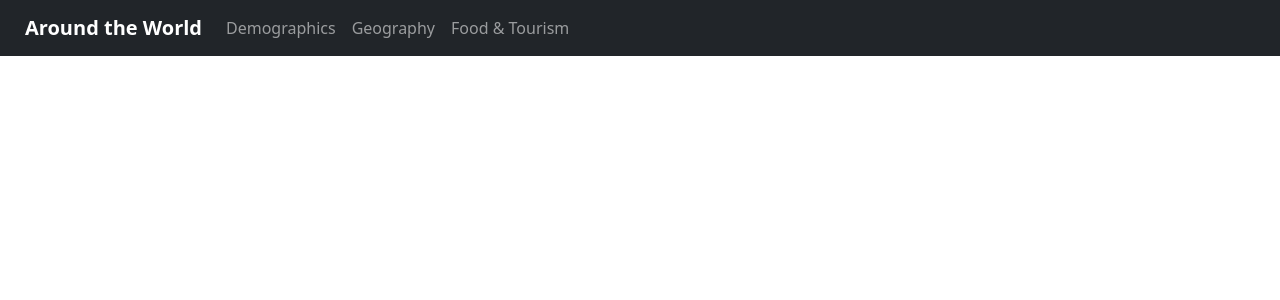
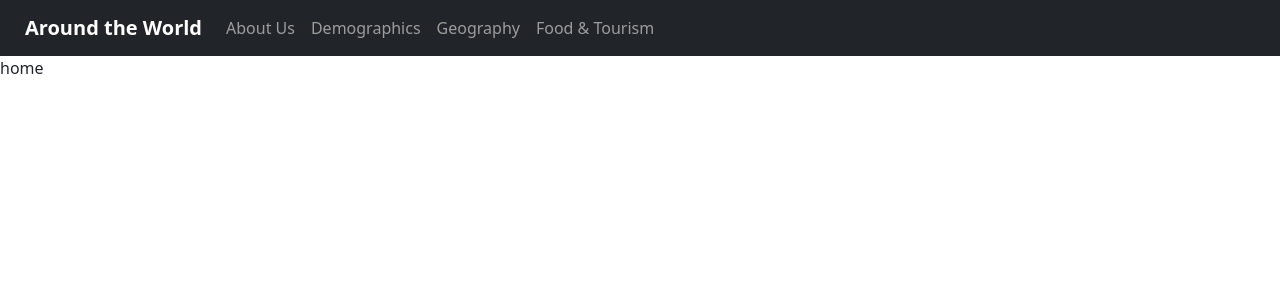
Before and after one commit to preethk0/CS373, a React (Create React App) app in the folder front-end/: page / in a window 1280 px wide. Shown: the top 300 px of the page. Built offline with nearby package versions, Linux system fonts and the light colour scheme.

Commit message:
basic navigational structure

```diff
--- a/front-end/src/App.js
+++ b/front-end/src/App.js
@@ -2,16 +2,22 @@ import React from "react";
 import { Switch, BrowserRouter as Router, Route } from "react-router-dom";
 import NavBar from "./components/NavBar/NavBar.js";
 import "./App.css";
+import DemographicsAll from "./screens/Demographics/DemographicsAll";
+import HomeSplash from "./screens/HomeSplash/HomeSplash.js";
+import GeographyAll from "./screens/Geography/GeographyAll.js";
+import FoodAndTourismAll from "./screens/FoodAndTourism/FoodAndTourismAll.js";
+import About from "./screens/About/About.js";
 
 function App() {
   return (
     <Router>
       <NavBar />
       <Switch>
-        {/* <Route exact path="/" component={Splash} />
+        <Route exact path="/" component={HomeSplash} />
+        <Route exact path="/about" component={About} />
         <Route exact path="/demographics" component={DemographicsAll} />
         <Route exact path="/geography" component={GeographyAll} />
-        <Route exact path="/foodandtourism" component={FoodAndTourismAll} /> */}
+        <Route exact path="/foodandtourism" component={FoodAndTourismAll} />
       </Switch>
     </Router>
   );
--- a/front-end/src/components/NavBar/NavBar.js
+++ b/front-end/src/components/NavBar/NavBar.js
@@ -9,6 +9,7 @@ const NavBar = ({}) => {
         <b>Around the World</b>
       </Navbar.Brand>
       <Nav className="me-auto">
+        <Nav.Link href="/about">About Us</Nav.Link>
         <Nav.Link href="/demographics">Demographics</Nav.Link>
         <Nav.Link href="/geography">Geography</Nav.Link>
         <Nav.Link href="/foodandtourism">Food & Tourism</Nav.Link>
--- /dev/null
+++ b/front-end/src/screens/About/About.js
@@ -0,0 +1,7 @@
+import React from "react";
+
+const About = ({}) => {
+  return <text>about</text>;
+};
+
+export default About;
--- /dev/null
+++ b/front-end/src/screens/Demographics/DemographicsAll.js
@@ -0,0 +1,7 @@
+import React from "react";
+
+const DemographicsAll = ({}) => {
+  return <text>demographics</text>;
+};
+
+export default DemographicsAll;
--- /dev/null
+++ b/front-end/src/screens/FoodAndTourism/FoodAndTourismAll.js
@@ -0,0 +1,7 @@
+import React from "react";
+
+const FoodAndTourismAll = ({}) => {
+  return <text>food and tourism</text>;
+};
+
+export default FoodAndTourismAll;
--- /dev/null
+++ b/front-end/src/screens/Geography/GeographyAll.js
@@ -0,0 +1,7 @@
+import React from "react";
+
+const GeographyAll = ({}) => {
+  return <text>geography</text>;
+};
+
+export default GeographyAll;
--- /dev/null
+++ b/front-end/src/screens/HomeSplash/HomeSplash.js
@@ -0,0 +1,7 @@
+import React from "react";
+
+const HomeSplash = ({}) => {
+  return <text>home</text>;
+};
+
+export default HomeSplash;
```
Also changed, not shown: front-end/src/screens/About/About.css (added), front-end/src/screens/Demographics/DemographicsAll.css (added), front-end/src/screens/FoodAndTourism/FoodAndTourismAll.css (added), front-end/src/screens/Geography/GeographyAll.css (added), front-end/src/screens/HomeSplash/HomeSplash.css (added).
